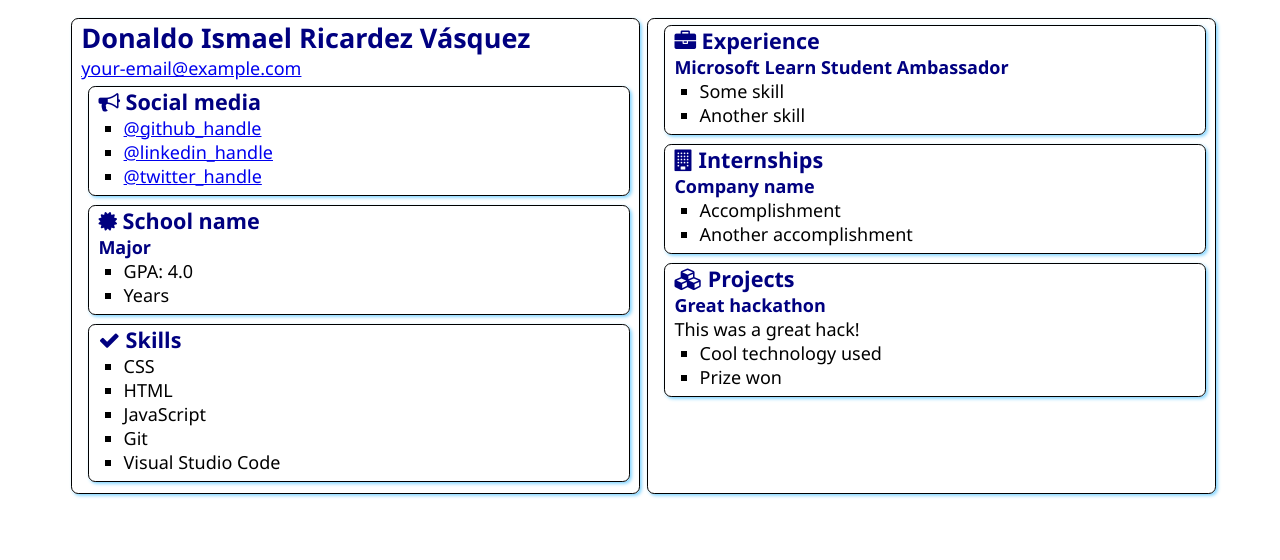
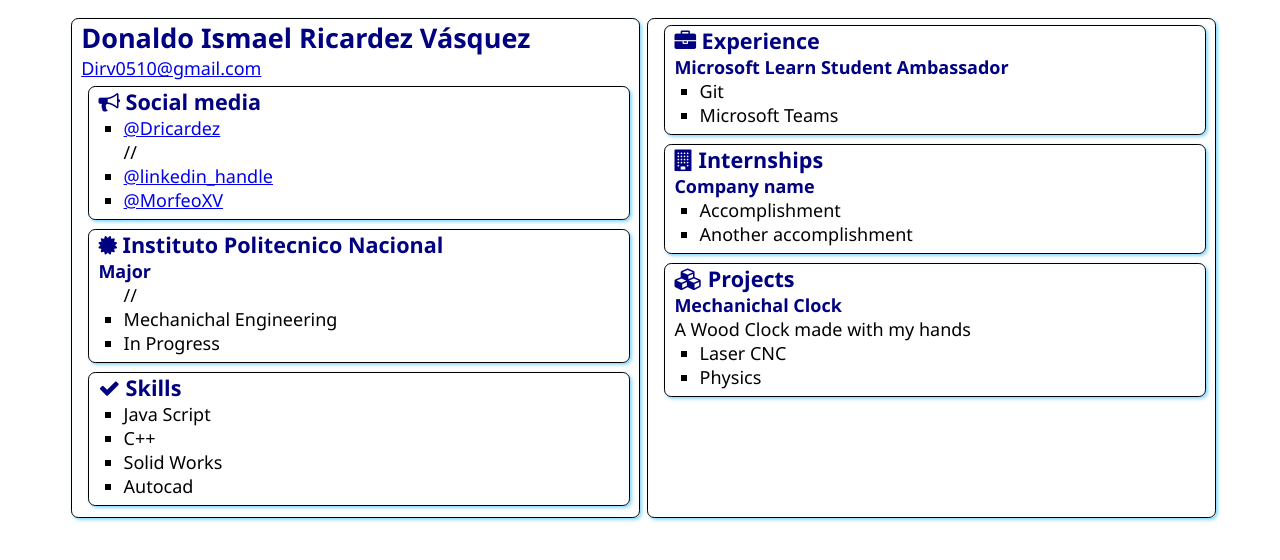
Before and after one commit to DRicardez/SATechnicalOnboarding, a plain HTML site: page src/index.html in a window 1280 px wide. Drawn offline with Linux system fonts and the light colour scheme.

Commit message:
Actualizacion pagina principal
Añadidos datos personales

```diff
--- a/src/index.html
+++ b/src/index.html
@@ -13,7 +13,7 @@
     <main>
         <article class="box">
             <h1>Donaldo Ismael Ricardez Vásquez</h1>
-            <div><a href="mailto:your.email@example.com">your-email@example.com</a></div>
+            <div><a href="mailto:Dirv0510@gmail.com">Dirv0510@gmail.com</a></div>
 
             <section class="box">
                 <h2>
@@ -21,9 +21,9 @@
                     Social media
                 </h2>
                 <ul>
-                    <li><a href="https://github.com/<handle>">@github_handle</a></li>
-                    <li><a href="https://linkedin.com/in/<handle>">@linkedin_handle</a></li>
-                    <li><a href="https://twitter.com/<handle>">@twitter_handle</a></li>
+                    <li><a href="https://github.com/DRicardez">@Dricardez</a></li>
+                    //<li><a href="https://linkedin.com/in/<handle>">@linkedin_handle</a></li>
+                    <li><a href="https://twitter.com/MorfeoXV">@MorfeoXV</a></li>
                 </ul>
             </section>
 
@@ -31,12 +31,12 @@
                 <div class="education">
                     <h2>
                         <i class="fa fa-certificate" aria-hidden="true"></i>
-                        School name
+                        Instituto Politecnico Nacional
                     </h2>
                     <h3>Major</h3>
                     <ul>
-                        <li>GPA: 4.0</li>
-                        <li>Years</li>
+                        //<li>Mechanichal Engineering</li>
+                        <li>In Progress</li>
                     </ul>
                 </div>
             </section>
@@ -47,11 +47,11 @@
                     Skills
                 </h2>
                 <ul>
-                    <li>CSS</li>
-                    <li>HTML</li>
-                    <li>JavaScript</li>
-                    <li>Git</li>
-                    <li>Visual Studio Code</li>
+                    <li>Java Script</li>
+                    <li>C++</li>
+                    <li>Solid Works</li>
+                    <li>Autocad</li>
+
                 </ul>
             </section>
         </article>
@@ -63,8 +63,8 @@
                 </h2>
                 <h3>Microsoft Learn Student Ambassador</h3>
                 <ul>
-                    <li>Some skill</li>
-                    <li>Another skill</li>
+                    <li>Git</li>
+                    <li>Microsoft Teams</li>
                 </ul>
             </section>
             <section class="box">
@@ -85,11 +85,11 @@
                     Projects
                 </h2>
 
-                <h3>Great hackathon</h3>
-                <div>This was a great hack!</div>
+                <h3>Mechanichal Clock</h3>
+                <div>A Wood Clock made with my hands</div>
                 <ul>
-                    <li>Cool technology used</li>
-                    <li>Prize won</li>
+                    <li>Laser CNC</li>
+                    <li>Physics</li>
                 </ul>
             </section>
         </article>
```
